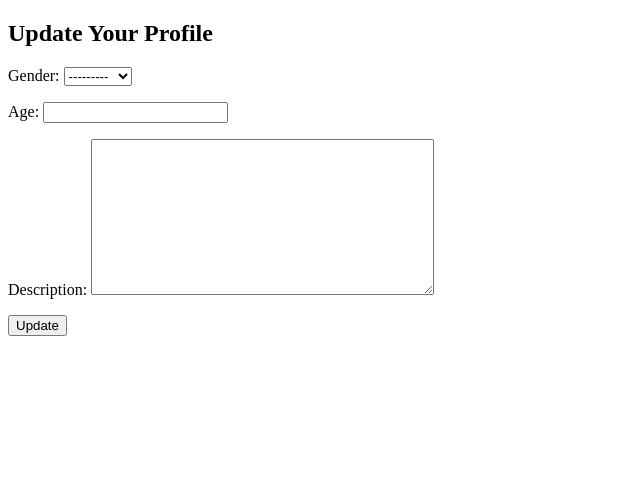
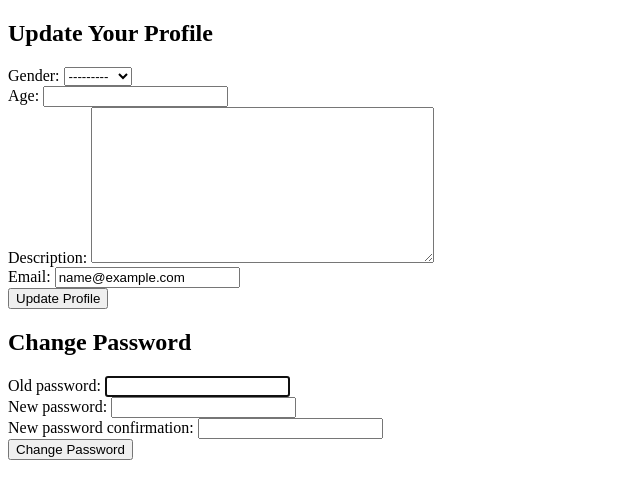
Before and after one commit to scottsantinho/amicus, a Django app: page /profile/update/ in a window 1280 px wide. Shown: the part 29-528 px from the top of the page, without its empty margins (0-640 px from the left). Run offline with Django 5.2, Linux system fonts and the light colour scheme; the visitor is signed in with stand-in values (Sample User, id 1).

Commit message:
nucleus fully functionnal

```diff
--- a/amicus_project/nucleus/forms.py
+++ b/amicus_project/nucleus/forms.py
@@ -1,27 +1,76 @@
+# Import necessary modules from Django
 from django import forms
-from django.contrib.auth.forms import UserCreationForm
+from django.contrib.auth.forms import UserCreationForm, PasswordChangeForm
+from django.core.exceptions import ValidationError
 from .models import CustomUser, Profile
 
+# Define a custom user creation form that extends Django's UserCreationForm
 class CustomUserCreationForm(UserCreationForm):
+    # Add additional fields for gender, age, and description
     gender = forms.ChoiceField(choices=Profile.GENDER_CHOICES, required=False)
     age = forms.IntegerField(min_value=18, max_value=120, required=False)
     description = forms.CharField(widget=forms.Textarea, required=False)
 
+    # Define the Meta class to specify the model and fields
     class Meta:
         model = CustomUser
         fields = ('username', 'email', 'password1', 'password2', 'gender', 'age', 'description')
 
+    # Override the save method to handle the additional profile fields
     def save(self, commit=True):
+        # Call the parent class's save method
         user = super().save(commit=False)
         if commit:
+            # Save the user instance
             user.save()
+            # Update the user's profile with the additional fields
             user.profile.gender = self.cleaned_data.get('gender')
             user.profile.age = self.cleaned_data.get('age')
             user.profile.description = self.cleaned_data.get('description')
             user.profile.save()
         return user
 
+# Define a form for updating user profiles
 class ProfileUpdateForm(forms.ModelForm):
+    # Add an email field to the form
+    email = forms.EmailField()
+
+    # Define the Meta class to specify the model and fields
     class Meta:
         model = Profile
-        fields = ['gender', 'age', 'description']
+        fields = ['gender', 'age', 'description', 'email']
+
+    # Override the constructor to set the initial value of the email field
+    def __init__(self, *args, **kwargs):
+        super().__init__(*args, **kwargs)
+        self.fields['email'].initial = self.instance.user.email
+
+    # Override the save method to update both the profile and user email
+    def save(self, commit=True):
+        # Call the parent class's save method
+        profile = super().save(commit=False)
+        if commit:
+            # Save the profile instance
+            profile.save()
+            # Update the user's email
+            profile.user.email = self.cleaned_data['email']
+            profile.user.save()
+        return profile
+
+    def clean_age(self):
+        # Get the age value from the cleaned data
+        age = self.cleaned_data.get('age')
+
+        # Check if age is provided (it's optional)
+        if age is not None:
+            # Validate age against the model's validators
+            if age < 18 or age > 120:
+                raise ValidationError("Age must be between 18 and 120.")
+
+        return age
+
+# Define a custom password change form
+class CustomPasswordChangeForm(PasswordChangeForm):
+    # Define the Meta class to specify the model
+    class Meta:
+        model = CustomUser
--- a/amicus_project/nucleus/views.py
+++ b/amicus_project/nucleus/views.py
@@ -1,8 +1,8 @@
 from django.shortcuts import render, redirect
-from django.contrib.auth import login
+from django.contrib.auth import login, update_session_auth_hash
 from django.contrib.auth.decorators import login_required
 from django.contrib import messages
-from .forms import CustomUserCreationForm, ProfileUpdateForm
+from .forms import CustomUserCreationForm, ProfileUpdateForm, CustomPasswordChangeForm
 
 def signup(request):
     """
@@ -36,22 +36,35 @@ def update_profile(request):
     """
     Handle profile updates for logged-in users.
     """
-    # Check if the request method is POST (form submission)
+    # Initialize password_form to None
+    password_form = None
+
     if request.method == 'POST':
-        # Create a form instance with the submitted data and the user's current profile
-        form = ProfileUpdateForm(request.POST, instance=request.user.profile)
-        # Validate the form
-        if form.is_valid():
-            # Save the updated profile
-            form.save()
-            # Redirect to the profile page (or any other desired page)
-            return redirect('profile')
+        # Check if the user is updating profile or changing password
+        if 'update_profile' in request.POST:
+            profile_form = ProfileUpdateForm(request.POST, instance=request.user.profile)
+            if profile_form.is_valid():
+                profile = profile_form.save()
+                messages.success(request, 'Your profile was successfully updated.')
+                return redirect('profile')
+        elif 'change_password' in request.POST:
+            password_form = CustomPasswordChangeForm(request.user, request.POST)
+            if password_form.is_valid():
+                user = password_form.save()
+                update_session_auth_hash(request, user)
+                messages.success(request, 'Your password was successfully updated.')
+                return redirect('profile')
+        else:
+            messages.error(request, 'Invalid form submission.')
     else:
-        # If it's a GET request, create a form pre-filled with the user's current profile data
-        form = ProfileUpdateForm(instance=request.user.profile)
+        profile_form = ProfileUpdateForm(instance=request.user.profile)
+        password_form = CustomPasswordChangeForm(request.user)
 
-    # Render the update_profile template with the form
-    return render(request, 'nucleus/update_profile.html', {'form': form})
+    context = {
+        'profile_form': profile_form,
+        'password_form': password_form
+    }
+    return render(request, 'nucleus/update_profile.html', context)
 
 @login_required
 def profile(request):
--- a/amicus_project/templates/nucleus/update_profile.html
+++ b/amicus_project/templates/nucleus/update_profile.html
@@ -4,9 +4,40 @@
 
 {% block content %}
     <h2>Update Your Profile</h2>
+
     <form method="post">
         {% csrf_token %}
-        {{ form.as_p }}
-        <button type="submit">Update</button>
+        {{ profile_form.non_field_errors }}
+        {% for field in profile_form %}
+            <div>
+                {{ field.label_tag }}
+                {{ field }}
+                {{ field.errors }}
+            </div>
+        {% endfor %}
+        <button type="submit" name="update_profile">Update Profile</button>
     </form>
+
+    <h2>Change Password</h2>
+
+    <form method="post">
+        {% csrf_token %}
+        {{ password_form.non_field_errors }}
+        {% for field in password_form %}
+            <div>
+                {{ field.label_tag }}
+                {{ field }}
+                {{ field.errors }}
+            </div>
+        {% endfor %}
+        <button type="submit" name="change_password">Change Password</button>
+    </form>
+
+    {% if messages %}
+    <ul class="messages">
+        {% for message in messages %}
+        <li{% if message.tags %} class="{{ message.tags }}"{% endif %}>{{ message }}</li>
+        {% endfor %}
+    </ul>
+    {% endif %}
 {% endblock %}
```
